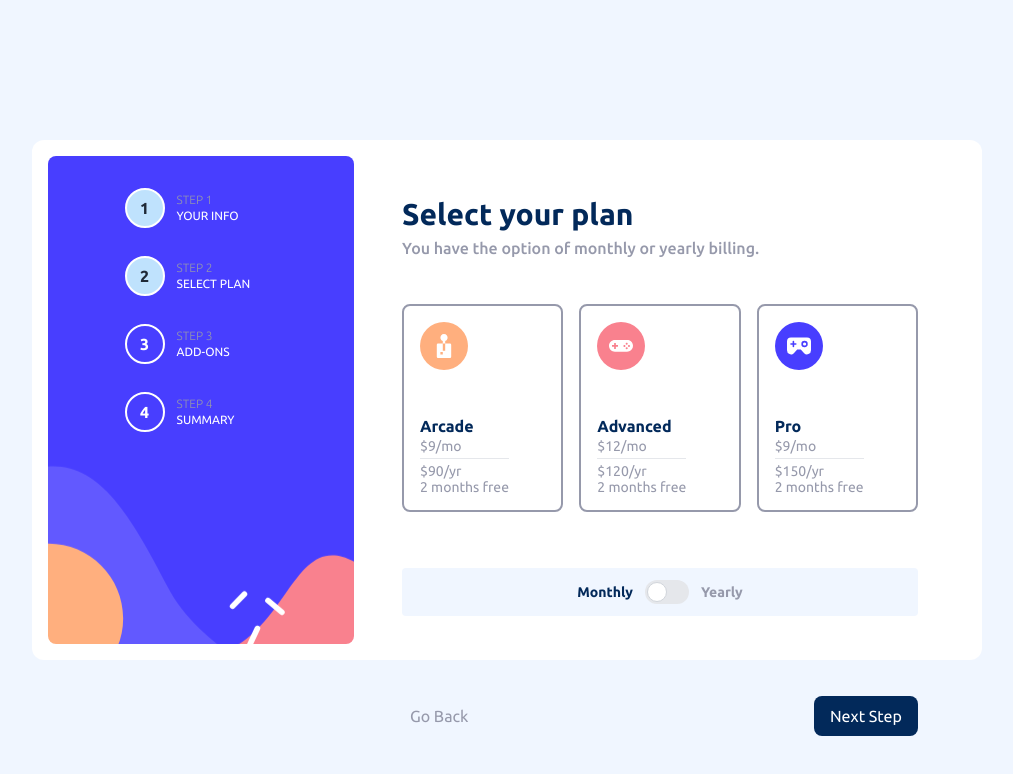
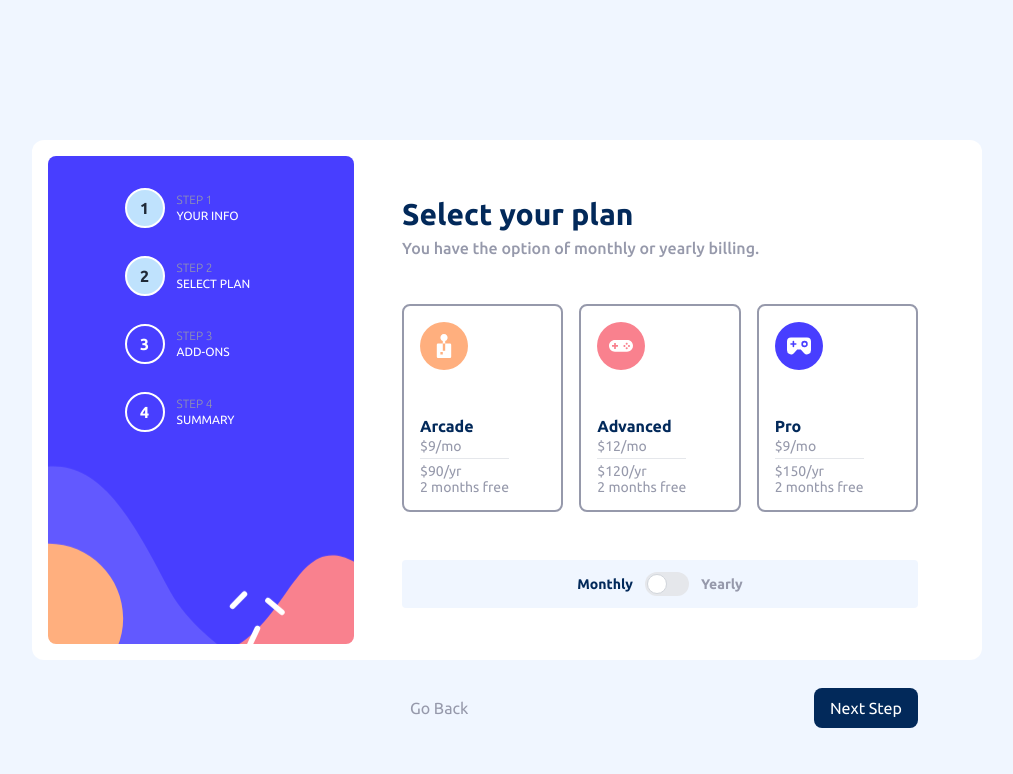
Before and after one commit to chidiokoroafor/multi-step-form, a React (Vite) app: page / in a window 1280 px wide. Both pictures are taken after typing "Sample", "name@example.com", "Sample" into the empty fields and a click on the button "Next Step". Shown: the top 774 px of the page, without its empty margins (133-1146 px from the left). Built offline with nearby package versions, Linux system fonts and the light colour scheme.

Commit message:
fix checkbox

```diff
--- a/src/components/MyCheckBox.tsx
+++ b/src/components/MyCheckBox.tsx
@@ -4,7 +4,7 @@ const MyCheckBox = ({ ...props }) => {
 
     const [field, ] = useField({...props, name:props.name, type:'checkbox'})
   return (
-      <div className="bg-Magnolia rounded bg-P mt-14 flex justify-center py-3">
+      <div className="bg-Magnolia rounded bg-P mt-12 flex justify-center py-3">
 
         <label className="inline-flex items-center cursor-pointer">
             <span className="me-3 text-sm font-bold text-MarineBlue">Monthly</span>
```
